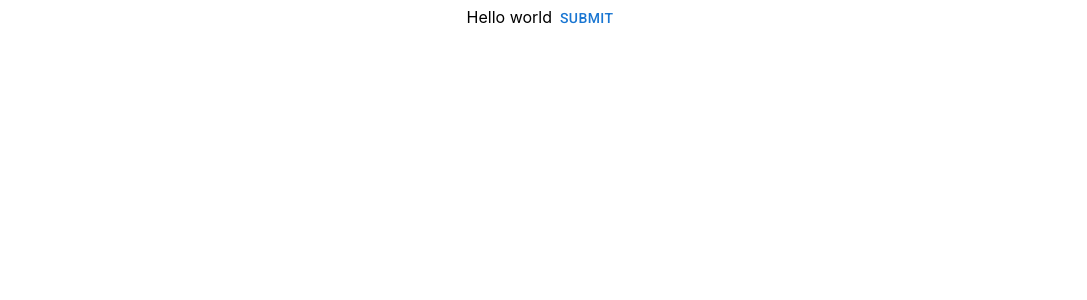
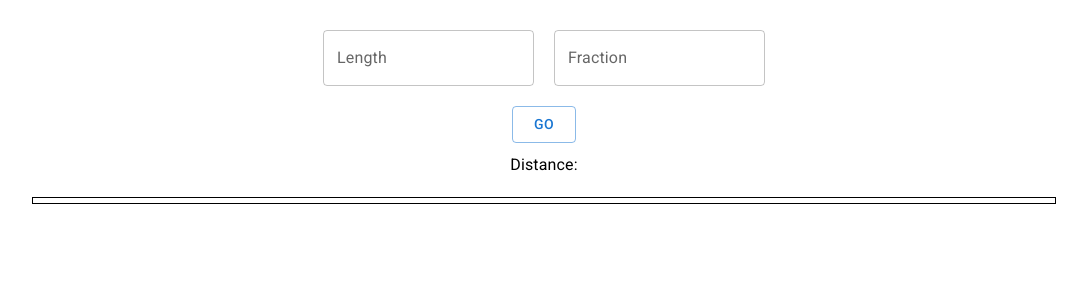
Before and after one commit to danielh70/pcalcu, a React (Create React App) app: page / in a window 1280 px wide. Shown: the top 300 px of the page, without its empty margins (96-1183 px from the left). Built offline with nearby package versions, Linux system fonts and the light colour scheme.

Commit message:
core function

```diff
--- a/package.json
+++ b/package.json
@@ -13,6 +13,8 @@
     "@testing-library/jest-dom": "^5.14.1",
     "@testing-library/react": "^13.0.0",
     "@testing-library/user-event": "^13.2.1",
+    "babel-plugin-macros": "^3.1.0",
+    "fraction": "^0.2.0",
     "react": "^18.0.0",
     "react-dom": "^18.0.0",
     "react-scripts": "5.0.1",
--- a/public/index.html
+++ b/public/index.html
@@ -19,6 +19,11 @@
       rel="stylesheet"
       href="https://fonts.googleapis.com/css?family=Roboto:300,400,500,700&display=swap"
     />
+
+    <script
+      src="https://kit.fontawesome.com/88d11f9c92.js"
+      crossorigin="anonymous"
+    ></script>
 
     <!--
       Notice the use of %PUBLIC_URL% in the tags above.
--- a/src/App.css
+++ b/src/App.css
@@ -1,38 +1,30 @@
 .App {
   text-align: center;
+  margin-top: 20px;
 }
 
-.App-logo {
-  height: 40vmin;
-  pointer-events: none;
+.margin-10 {
+  margin: 10px !important;
 }
 
-@media (prefers-reduced-motion: no-preference) {
-  .App-logo {
-    animation: App-logo-spin infinite 20s linear;
-  }
+.frame-container {
+  height: 30px;
+  width: 80%;
+  margin: auto;
+  /* text-align: center; */
 }
 
-.App-header {
-  background-color: #282c34;
-  min-height: 100vh;
+.frame {
+  /* text-align: center; */
   display: flex;
-  flex-direction: column;
-  align-items: center;
-  justify-content: center;
-  font-size: calc(10px + 2vmin);
-  color: white;
+  height: 5px;
+  border: 1px solid black;
 }
 
-.App-link {
-  color: #61dafb;
+.frame-mark {
+  text-align: center;
+  height: 15px;
+  border-left: 1px solid red;
+
+  /* position: absolute; */
 }
-
-@keyframes App-logo-spin {
-  from {
-    transform: rotate(0deg);
-  }
-  to {
-    transform: rotate(360deg);
-  }
-}
--- a/src/App.js
+++ b/src/App.js
@@ -1,12 +1,138 @@
 import React from 'react';
+import Button from '@mui/material/Button';
+import Typography from '@mui/material/Typography';
+import TextField from '@mui/material/TextField';
+import Frame from './components/Frame';
 import './App.css';
-import Button from '@mui/material/Button';
+
+/**
+ * TODO:
+ * handle whole number measurement without fractions
+ * handle smaller frame sizes
+ * update frame display
+ * add button to add/remove hole counts
+ */
+
+const Fraction = require('fraction.js');
 
 function App() {
+  let [length, setLength] = React.useState('');
+  let [totalLength, setTotalLength] = React.useState();
+  let [fraction, setFraction] = React.useState('');
+  let [distance, setDistance] = React.useState('');
+  let [locs, setLocs] = React.useState({
+    decimal: [],
+    fraction: [],
+  });
+
+  // converts a number to the nearest 1/16th and returns the string value
+  let closestTapeMeasure = (frac) => {
+    return new Fraction(Math.round(16 * Fraction(frac).valueOf()), 16);
+  };
+
+  let calculate = () => {
+    let locState = { ...locs };
+    let locations = [10];
+    let locationsToFraction = ['10'];
+    let holeCount = 0;
+    let nums = fraction.split('/').map((x) => parseInt(x));
+    let toDecimal = nums[0] / nums[1];
+
+    for (let i = 0; i < 10; i++) {
+      holeCount = i;
+      // subtract 20 for fixed end measurements ( 10 inches )
+      if ((length - 20 + toDecimal) / i <= 20) {
+        // decimal of distance between points
+        let baseDistance = (length - 20 + toDecimal) / i;
+
+        // converts hole locations to fractions
+        for (let i = 1; i < holeCount; i++) {
+          // adds distance to previous measurement
+          let num = locations[locations.length - 1] + baseDistance;
+
+          locations.push(num);
+          locationsToFraction.push(closestTapeMeasure(num).toFraction(true));
+        }
+
+        // adds user entered length together into one number
+        let totalLength = Fraction(length).add(fraction).valueOf();
+
+        if (length < 30) return;
+
+        locationsToFraction.push(Fraction(totalLength - 10).toFraction(true));
+
+        // add the last hole 10 inches from end
+        locations.push(totalLength - 10);
+        console.log('locs', locations);
+
+        locState.decimal = locations;
+        locState.fraction = locationsToFraction;
+
+        // converts decimal distance to a fraction ( nearest 1/16th )
+        let finalMeasurement =
+          closestTapeMeasure(baseDistance).toFraction(true);
+
+        setTotalLength(totalLength);
+        setDistance(finalMeasurement);
+        setLocs(locState);
+        break;
+      }
+    }
+  };
+
+  let handleLengthChange = (e) => {
+    let state = length.slice();
+
+    state = e.target.value;
+    setLength(state);
+  };
+
+  let handleFractionChange = (e) => {
+    let state = fraction.slice();
+
+    state = e.target.value;
+    setFraction(state);
+  };
+
   return (
     <div className='App'>
-      Hello world
-      <Button>Submit</Button>
+      <TextField
+        id='outlined-basic'
+        className='margin-10'
+        label='Length'
+        variant='outlined'
+        name='length'
+        value={length}
+        onChange={handleLengthChange}
+      />
+
+      <TextField
+        className='margin-10'
+        id='outlined-basic'
+        label='Fraction'
+        variant='outlined'
+        name='fraction'
+        value={fraction}
+        onChange={handleFractionChange}
+      />
+
+      <br />
+
+      <Button className='margin-10' variant='outlined' onClick={calculate}>
+        Go
+      </Button>
+
+      <br />
+      <Typography>Distance: {distance}</Typography>
+      <br />
+
+      <Frame
+        locs={locs}
+        length={length}
+        distance={distance}
+        tapeMeasure={closestTapeMeasure}
+        totalLength={totalLength}
+      />
     </div>
   );
 }
--- a/src/components/Frame.js
+++ b/src/components/Frame.js
@@ -1,11 +1,6 @@
 import React from 'react';
 import Typography from '@mui/material/Typography';
 import '../App.css';
-
-/**
- * find percentage of frame that x measurement is at and divide by total length to get
- * location of hole and display it on frame piece.
- */
 
 export default function Frame(props) {
   return (
```
Also changed, not shown: 1 other file (tests, documents, lock files or other folders).
